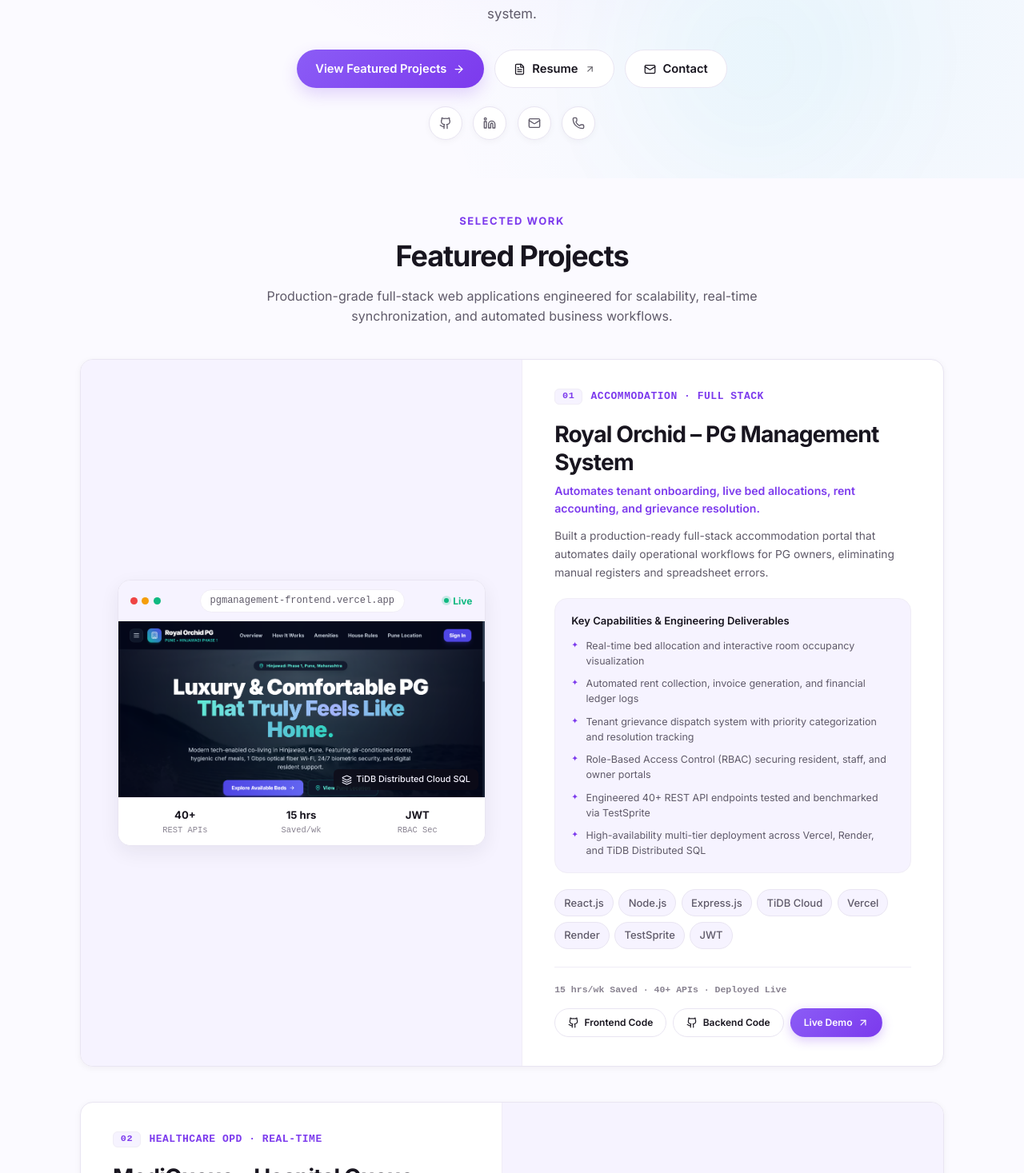
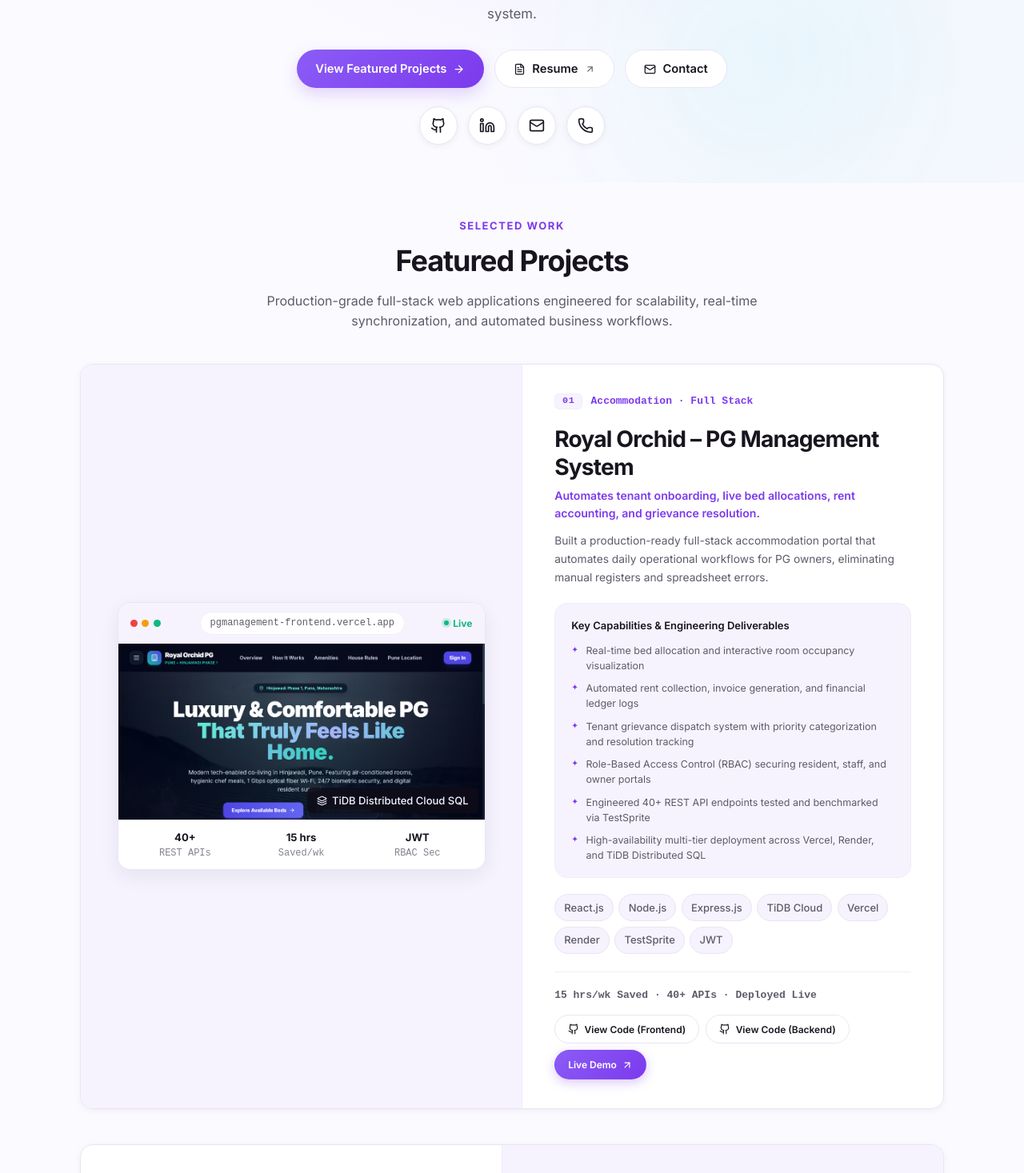
Before and after one commit to Dhasashok/portofolioFrontend, a React (Vite) app: page / in a window 1280 px wide. Shown: the part 623-2090 px from the top of the page at 80% size. Built offline with nearby package versions, Linux system fonts and the light colour scheme.

Commit message:
fix(usability): resolve 10 usability heuristics and visual balance issues

```diff
--- a/src/components/About.jsx
+++ b/src/components/About.jsx
@@ -6,7 +6,7 @@ import {
   Phone,
   FileText,
   Award,
-  ExternalLink
+  ArrowUpRight
 } from 'lucide-react';
 import { LinkedinIcon, GithubIcon } from './Icons';
 import { personalInfo } from '../data/portfolioData';
@@ -117,7 +117,7 @@ export default function About() {
             </div>
 
             {/* Resume Action Button */}
-            <div style={{ marginTop: '0.75rem' }}>
+            <div style={{ marginTop: 'auto', paddingTop: '1rem' }}>
               <a
                 href={personalInfo.resumeUrl}
                 target="_blank"
@@ -127,9 +127,9 @@ export default function About() {
                 title="Open Resume in new tab"
                 aria-label="Open Resume in new tab"
               >
-                <FileText size={16} />
+                <FileText size={15} aria-hidden="true" />
                 <span>Resume</span>
-                <ExternalLink size={14} className="opacity-80" />
+                <ArrowUpRight size={14} className="opacity-80" aria-hidden="true" />
               </a>
             </div>
           </div>
--- a/src/components/Experience.jsx
+++ b/src/components/Experience.jsx
@@ -22,15 +22,34 @@ export default function Experience() {
           {/* Left Sticky Intro Card */}
           <div className="experience__intro card">
             <div className="experience__intro-icon">
-              <Briefcase size={22} />
+              <Briefcase size={22} aria-hidden="true" />
             </div>
             <span className="experience__intro-label">Career Path</span>
             <h3>Practical Industry Exposure</h3>
             <p>
-              Gained hands-on experience in production web workflows, component design, DOM manipulation, and full-stack modules.
+              Hands-on engineering across production web workflows, component architecture, responsive design, and full-stack REST API integrations.
             </p>
+
+            {/* Career Metrics & Competencies */}
+            <div style={{ display: 'grid', gridTemplateColumns: 'repeat(2, 1fr)', gap: '0.75rem', margin: '1.25rem 0' }}>
+              <div style={{ padding: '0.75rem 0.85rem', background: 'var(--color-surface-soft)', borderRadius: 'var(--radius-md)', border: '1px solid var(--color-border-light)' }}>
+                <strong style={{ display: 'block', fontSize: '1.25rem', color: 'var(--color-primary)', fontWeight: '700' }}>2</strong>
+                <span style={{ fontSize: 'var(--text-2xs)', color: 'var(--color-text-secondary)', fontWeight: '500' }}>Verified Internships</span>
+              </div>
+              <div style={{ padding: '0.75rem 0.85rem', background: 'var(--color-surface-soft)', borderRadius: 'var(--radius-md)', border: '1px solid var(--color-border-light)' }}>
+                <strong style={{ display: 'block', fontSize: '1.25rem', color: 'var(--color-primary)', fontWeight: '700' }}>100%</strong>
+                <span style={{ fontSize: 'var(--text-2xs)', color: 'var(--color-text-secondary)', fontWeight: '500' }}>Task Delivery</span>
+              </div>
+            </div>
+
+            <div style={{ display: 'flex', flexWrap: 'wrap', gap: '0.4rem', marginBottom: '0.75rem' }}>
+              <span className="tech-pill">Frontend Modules</span>
+              <span className="tech-pill">API Integration</span>
+              <span className="tech-pill">Agile Sprints</span>
+            </div>
+
             <div className="experience__line" />
-            <span className="experience__note">2 Verified Internships Completed</span>
+            <span className="experience__note">Verified Software Engineering Internships</span>
           </div>
 
           {/* Right Timeline List */}
--- a/src/components/Hero.jsx
+++ b/src/components/Hero.jsx
@@ -156,7 +156,7 @@ export default function Hero() {
                 aria-label="GitHub"
                 title="GitHub Profile"
               >
-                <GithubIcon className="w-4 h-4" />
+                <GithubIcon className="w-5 h-5" />
               </a>
             )}
 
@@ -168,7 +168,7 @@ export default function Hero() {
               aria-label="LinkedIn"
               title="LinkedIn Profile"
             >
-              <LinkedinIcon className="w-4 h-4" />
+              <LinkedinIcon className="w-5 h-5" />
             </a>
 
             <a
@@ -177,7 +177,7 @@ export default function Hero() {
               aria-label="Email"
               title="Send an Email"
             >
-              <Mail size={16} />
+              <Mail size={20} />
             </a>
 
             <a
@@ -186,7 +186,7 @@ export default function Hero() {
               aria-label="Phone"
               title="Phone Contact"
             >
-              <Phone size={16} />
+              <Phone size={20} />
             </a>
           </div>
 
--- a/src/components/Projects.jsx
+++ b/src/components/Projects.jsx
@@ -153,22 +153,22 @@ export default function Projects() {
                             target="_blank"
                             rel="noopener noreferrer"
                             className="project-case__btn"
-                            aria-label={`${project.title} Frontend Source Code Repository`}
-                            title="Frontend (Client) Repository"
+                            aria-label={`${project.title} Frontend Source Code`}
+                            title="View Frontend Code"
                           >
                             <GithubIcon className="w-3.5 h-3.5" />
-                            <span>Frontend Code</span>
+                            <span>View Code (Frontend)</span>
                           </a>
                           <a
                             href={project.githubBackend}
                             target="_blank"
                             rel="noopener noreferrer"
                             className="project-case__btn"
-                            aria-label={`${project.title} Backend Source Code Repository`}
-                            title="Backend (API Server) Repository"
+                            aria-label={`${project.title} Backend Source Code`}
+                            title="View Backend Code"
                           >
                             <GithubIcon className="w-3.5 h-3.5" />
-                            <span>Backend Code</span>
+                            <span>View Code (Backend)</span>
                           </a>
                         </>
                       ) : project.githubUrl ? (
@@ -177,11 +177,11 @@ export default function Projects() {
                           target="_blank"
                           rel="noopener noreferrer"
                           className="project-case__btn"
-                          aria-label={`${project.title} Source Code Repository`}
-                          title="Source Code Repository"
+                          aria-label={`${project.title} Source Code`}
+                          title="View Source Code"
                         >
                           <GithubIcon className="w-3.5 h-3.5" />
-                          <span>Source Code</span>
+                          <span>View Code</span>
                         </a>
                       ) : null}
 
--- a/src/index.css
+++ b/src/index.css
@@ -596,8 +596,8 @@ html.dark .loader-letter {
   font-size: 0.8125rem;
   color: var(--color-primary);
   font-weight: 600;
-  letter-spacing: 0.04em;
-  text-transform: uppercase;
+  letter-spacing: normal;
+  text-transform: none;
   line-height: 1.35;
 }
 
@@ -690,9 +690,9 @@ html.dark .loader-letter {
 
 .project-case__stat-badge {
   font-family: var(--font-mono, monospace);
-  font-size: 0.72rem;
+  font-size: 0.8125rem;
   font-weight: 600;
-  color: var(--color-text-muted);
+  color: var(--color-text-secondary);
 }
 
 .project-case__links {
@@ -839,12 +839,12 @@ html.dark .loader-letter {
   display: inline-flex;
   align-items: center;
   gap: 0.35rem;
-  padding: 0.25rem 0.6rem;
-  border-radius: 6px;
-  background: rgba(15, 12, 24, 0.78);
+  padding: 0.35rem 0.75rem;
+  border-radius: var(--radius-sm, 6px);
+  background: rgba(15, 12, 24, 0.85);
   backdrop-filter: blur(8px);
   color: #f5f3ff;
-  font-size: 0.68rem;
+  font-size: 0.8125rem;
   font-weight: 500;
 }
 
@@ -866,7 +866,7 @@ html.dark .loader-letter {
 
 .mockup-stat-chip span {
   display: block;
-  font-size: 0.65rem;
+  font-size: 0.75rem;
   color: var(--color-text-muted);
   font-family: var(--font-mono, monospace);
 }
@@ -1482,16 +1482,16 @@ html.dark .btn--copied {
 }
 
 .hero-centered__social-link {
-  width: 42px;
-  height: 42px;
+  width: 48px;
+  height: 48px;
   border-radius: 50%;
   border: 1px solid var(--color-border);
   background: var(--color-surface);
-  color: var(--color-text-secondary);
+  color: var(--color-text);
   display: flex;
   align-items: center;
   justify-content: center;
-  box-shadow: 0 2px 8px rgba(0, 0, 0, 0.04);
+  box-shadow: 0 2px 8px rgba(0, 0, 0, 0.05);
   transition: all 0.22s ease;
   text-decoration: none;
 }
@@ -1501,7 +1501,12 @@ html.dark .btn--copied {
   color: var(--color-primary);
   border-color: var(--color-primary);
   background: var(--color-surface-soft);
-  box-shadow: 0 8px 18px rgba(124, 58, 237, 0.18);
+  box-shadow: 0 8px 20px rgba(124, 58, 237, 0.22);
+}
+
+.hero-centered__social-link svg {
+  width: 20px;
+  height: 20px;
 }
 
 /* ==========================================================================
@@ -1964,3 +1969,48 @@ html, body, #root, .app {
   gap: 1.25rem;
   margin-top: 2.5rem;
 }
+
+/* Equalize About Me Column Heights */
+.about__grid {
+  grid-template-columns: 0.85fr 1.15fr;
+  align-items: stretch !important;
+  gap: 1.5rem;
+  display: grid;
+}
+
+.about__profile-card {
+  height: 100%;
+  display: flex;
+  flex-direction: column;
+  justify-content: space-between;
+}
+
+.about__profile-card > div:last-child {
+  margin-top: auto;
+}
+
+/* Enforce radii consistency across remaining components */
+.mockup-station,
+.project-case__features,
+.about__learning,
+.about__bio {
+  border-radius: var(--radius-lg) !important;
+}
+
+.mockup-stat-chip,
+.about__avatar {
+  border-radius: var(--radius-md) !important;
+}
+
+.skill-card__skill {
+  border-radius: var(--radius-sm) !important;
+}
+
+/* Micro-Typography Clamping */
+.mockup-stat-chip span,
+.experience__note,
+.about__detail-label,
+.contact__detail-content small,
+.about__status {
+  font-size: var(--text-2xs) !important;
+}
```
